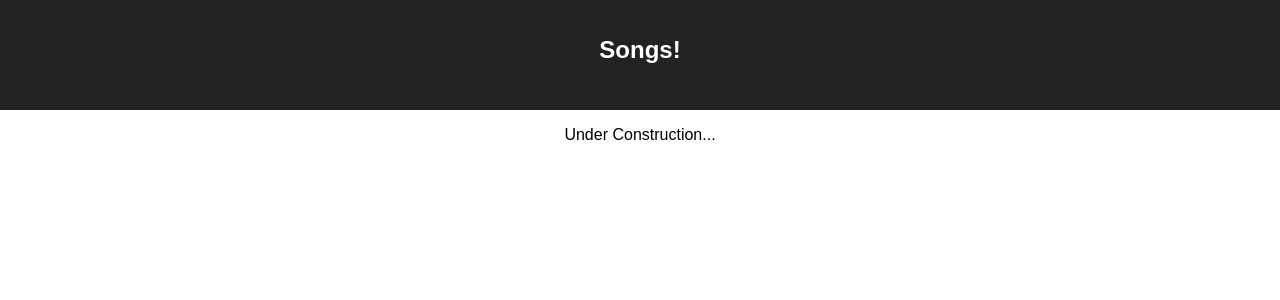
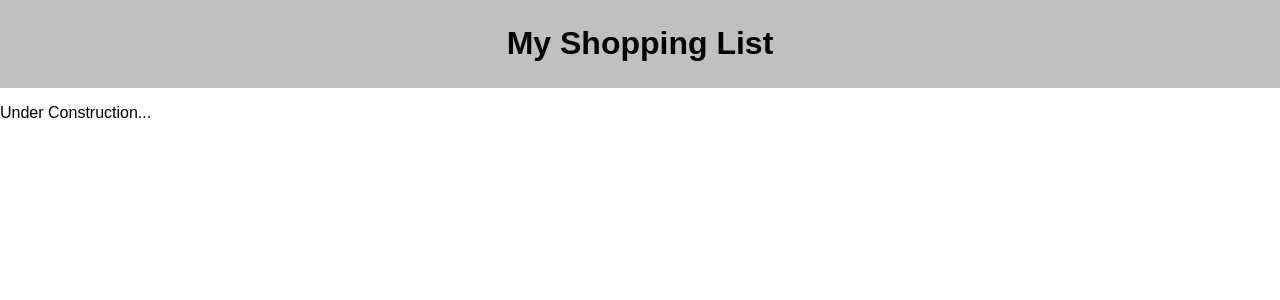
Before and after one commit to mattdow/group-fs-react-shopping-list, a React (Create React App) app: page / in a window 1280 px wide. Shown: the top 300 px of the page. Built offline with nearby package versions, Linux system fonts and the light colour scheme.

Commit message:
updated header

```diff
--- a/src/components/App/App.css
+++ b/src/components/App/App.css
@@ -1,23 +1,5 @@
-.App {
+.banner-header {
+  background-color: silver;
   text-align: center;
+  padding: 0.25em;
 }
-
-.App-header {
-  background-color: #222;
-  height: 70px;
-  padding: 20px;
-  color: white;
-}
-
-.App-title {
-  font-size: 1.5em;
-}
-
-.App-intro {
-  font-size: large;
-}
-
-@keyframes App-logo-spin {
-  from { transform: rotate(0deg); }
-  to { transform: rotate(360deg); }
-}
--- a/src/components/App/App.js
+++ b/src/components/App/App.js
@@ -5,8 +5,8 @@ class App extends Component {
   render() {
     return (
       <div className="App">
-        <header className="App-header">
-          <h1 className="App-title">Songs!</h1>
+        <header className="banner-header">
+          <h1>My Shopping List</h1>
         </header>
         <main>
           <p>Under Construction...</p>
```
